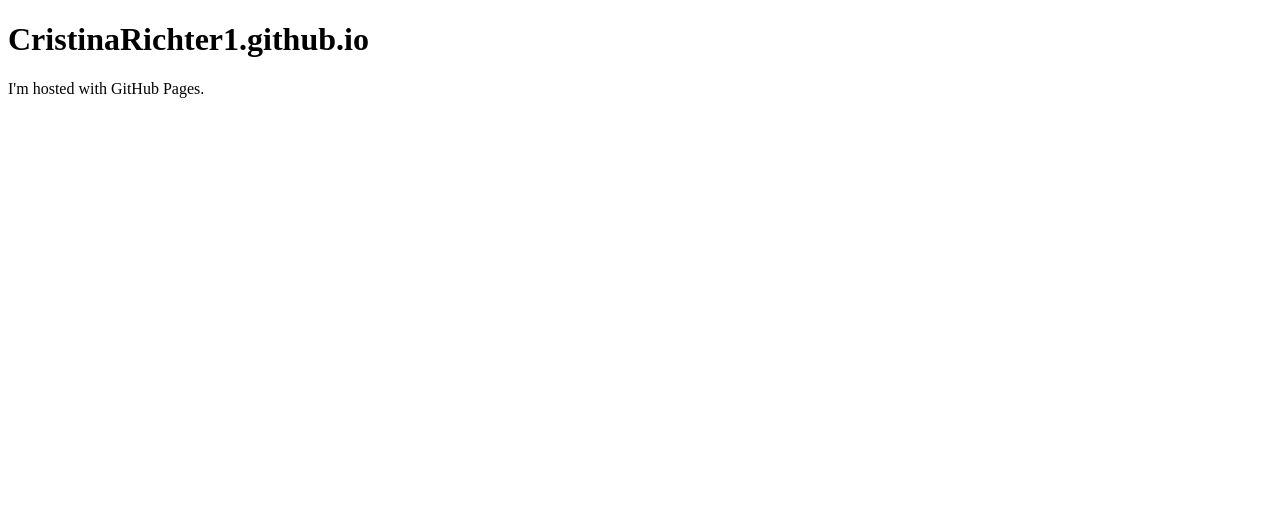
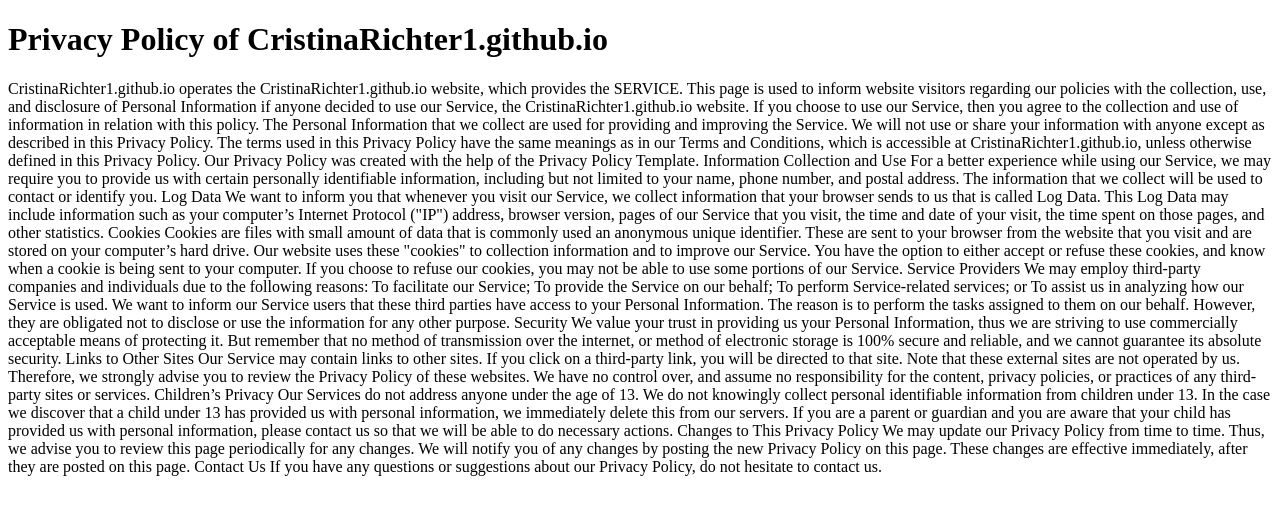
Before and after one commit to CristinaRichter1/CristinaRichter1.github.io, a plain HTML site: page index.html in a window 1280 px wide. Drawn offline with Linux system fonts and the light colour scheme.

Commit message:
Update index.html

```diff
--- a/index.html
+++ b/index.html
@@ -1,7 +1,58 @@
 <!DOCTYPE html>
 <html>
 <body>
-<h1>CristinaRichter1.github.io</h1>
-<p>I'm hosted with GitHub Pages.</p>
+<h1>Privacy Policy of CristinaRichter1.github.io</h1>
+
+CristinaRichter1.github.io operates the CristinaRichter1.github.io website, which provides the SERVICE.
+
+This page is used to inform website visitors regarding our policies with the collection, use, and disclosure of Personal Information if anyone decided to use our Service, the CristinaRichter1.github.io website.
+
+If you choose to use our Service, then you agree to the collection and use of information in relation with this policy. The Personal Information that we collect are used for providing and improving the Service. We will not use or share your information with anyone except as described in this Privacy Policy.
+
+The terms used in this Privacy Policy have the same meanings as in our Terms and Conditions, which is accessible at CristinaRichter1.github.io, unless otherwise defined in this Privacy Policy. Our Privacy Policy was created with the help of the Privacy Policy Template.
+
+Information Collection and Use
+
+For a better experience while using our Service, we may require you to provide us with certain personally identifiable information, including but not limited to your name, phone number, and postal address. The information that we collect will be used to contact or identify you.
+
+Log Data
+
+We want to inform you that whenever you visit our Service, we collect information that your browser sends to us that is called Log Data. This Log Data may include information such as your computer’s Internet Protocol ("IP") address, browser version, pages of our Service that you visit, the time and date of your visit, the time spent on those pages, and other statistics.
+
+Cookies
+
+Cookies are files with small amount of data that is commonly used an anonymous unique identifier. These are sent to your browser from the website that you visit and are stored on your computer’s hard drive.
+
+Our website uses these "cookies" to collection information and to improve our Service. You have the option to either accept or refuse these cookies, and know when a cookie is being sent to your computer. If you choose to refuse our cookies, you may not be able to use some portions of our Service.
+
+Service Providers
+
+We may employ third-party companies and individuals due to the following reasons:
+
+To facilitate our Service;
+To provide the Service on our behalf;
+To perform Service-related services; or
+To assist us in analyzing how our Service is used.
+We want to inform our Service users that these third parties have access to your Personal Information. The reason is to perform the tasks assigned to them on our behalf. However, they are obligated not to disclose or use the information for any other purpose.
+
+Security
+
+We value your trust in providing us your Personal Information, thus we are striving to use commercially acceptable means of protecting it. But remember that no method of transmission over the internet, or method of electronic storage is 100% secure and reliable, and we cannot guarantee its absolute security.
+
+Links to Other Sites
+
+Our Service may contain links to other sites. If you click on a third-party link, you will be directed to that site. Note that these external sites are not operated by us. Therefore, we strongly advise you to review the Privacy Policy of these websites. We have no control over, and assume no responsibility for the content, privacy policies, or practices of any third-party sites or services.
+
+Children’s Privacy
+
+Our Services do not address anyone under the age of 13. We do not knowingly collect personal identifiable information from children under 13. In the case we discover that a child under 13 has provided us with personal information, we immediately delete this from our servers. If you are a parent or guardian and you are aware that your child has provided us with personal information, please contact us so that we will be able to do necessary actions.
+
+Changes to This Privacy Policy
+
+We may update our Privacy Policy from time to time. Thus, we advise you to review this page periodically for any changes. We will notify you of any changes by posting the new Privacy Policy on this page. These changes are effective immediately, after they are posted on this page.
+
+Contact Us
+
+If you have any questions or suggestions about our Privacy Policy, do not hesitate to contact us.</p>
 </body>
 </html>
```
